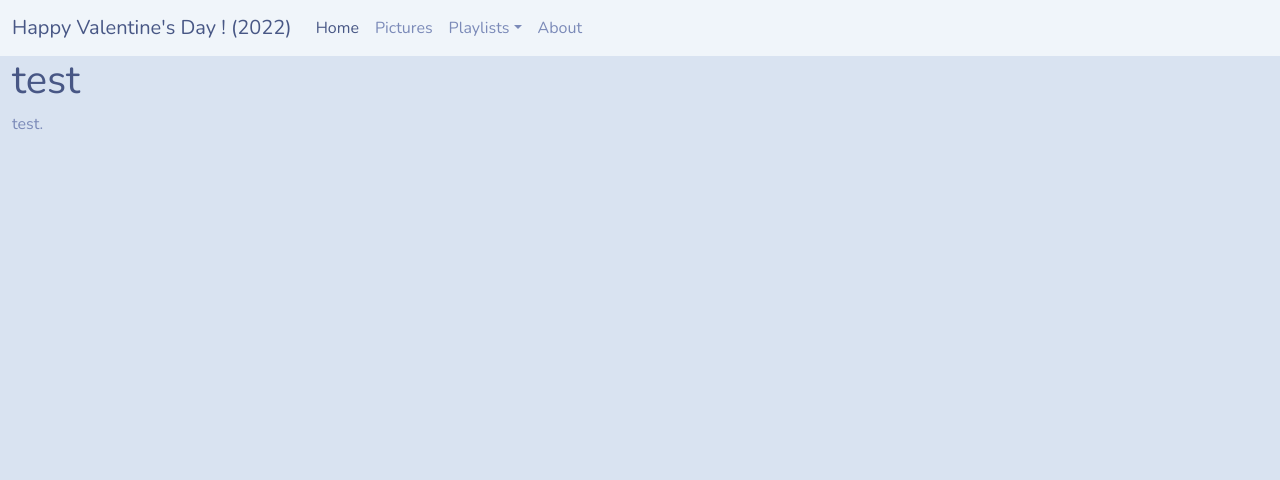
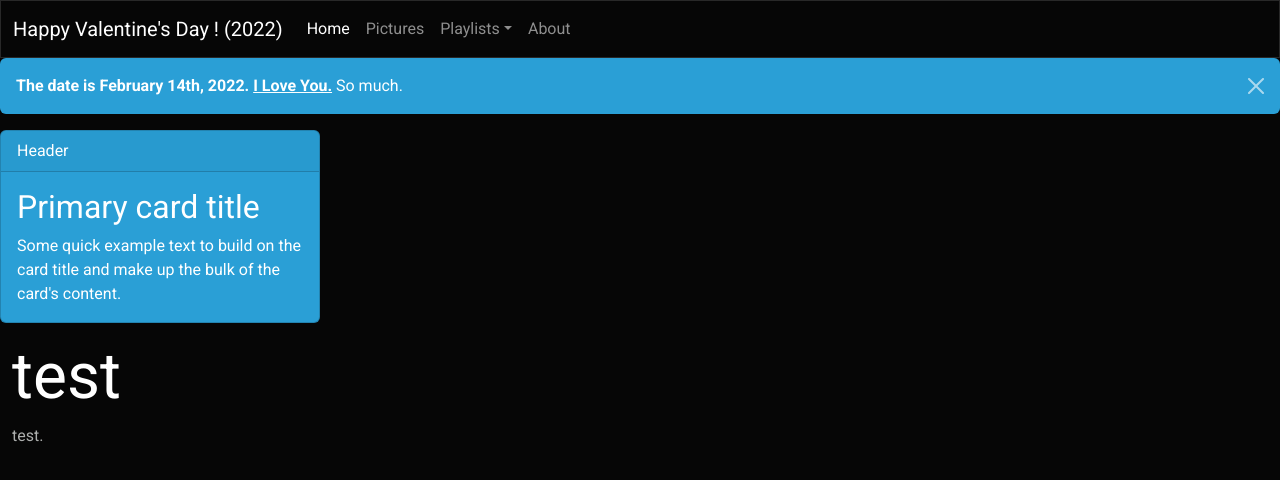
Before and after one commit to kgllgk/kgllgk.github.io, a plain HTML site: page index.html in a window 1280 px wide. Drawn offline with nearby package versions, Linux system fonts and the light colour scheme.

Commit message:
change bootswatch (again), updated etc text

```diff
--- a/index.html
+++ b/index.html
@@ -4,14 +4,14 @@
   <title>Happy Valentine's Day!</title>
   <meta charset="utf-8">
   <meta name="viewport" content="width=device-width, initial-scale=1">
-<link rel="stylesheet" href="https://cdn.jsdelivr.net/npm/bootswatch@5.1.3/dist/morph/bootstrap.min.css" integrity="sha256-1Wlk5rRLkqkcplEElHjnc+x3zrJ4qZRjzDxzAtI8H48=" crossorigin="anonymous">
+<link rel="stylesheet" href="https://cdn.jsdelivr.net/npm/bootswatch@5.1.3/dist/cyborg/bootstrap.min.css" integrity="sha256-fO58jx4RDvdVgLJ4VWCNdWLLQF5cXb34EtdoGxlcJ68=" crossorigin="anonymous">
 <script src="https://cdn.jsdelivr.net/npm/bootstrap@5.1.3/dist/js/bootstrap.bundle.min.js" integrity="sha384-ka7Sk0Gln4gmtz2MlQnikT1wXgYsOg+OMhuP+IlRH9sENBO0LRn5q+8nbTov4+1p" crossorigin="anonymous"></script>
 </head>
 <body>
 
-<! –– light mode nav –– >
+<!–– light mode nav –– >
 
-<nav class="navbar navbar-expand-lg navbar-light bg-light">
+<nav class="navbar navbar-expand-lg navbar-dark bg-dark">
   <div class="container-fluid">
     <a class="navbar-brand" href="#">Happy   Valentine's   Day   !   (2022)   </a>
     <button class="navbar-toggler" type="button" data-bs-toggle="collapse" data-bs-target="#navbarColor03" aria-controls="navbarColor03" aria-expanded="false" aria-label="Toggle navigation">
@@ -43,6 +43,18 @@
   </div>
 </nav>
 
+<div class="alert alert-dismissible alert-primary">
+<button type="button" class="btn-close" data-bs-dismiss="alert"></button>
+<strong>The date is February 14th, 2022.</strong> <a href="#" class="alert-link">I Love You.</a> So much.
+</div>
+<div class="card text-white bg-primary mb-3" style="max-width: 20rem;">
+  <div class="card-header">Header</div>
+  <div class="card-body">
+
+    <h4 class="card-title">Primary card title</h4>
+    <p class="card-text">Some quick example text to build on the card title and make up the bulk of the card's content.</p>
+  </div>
+</div>
   <div class="container-fluid">
   <h1>test</h1>
   <p>test.</p>
```
